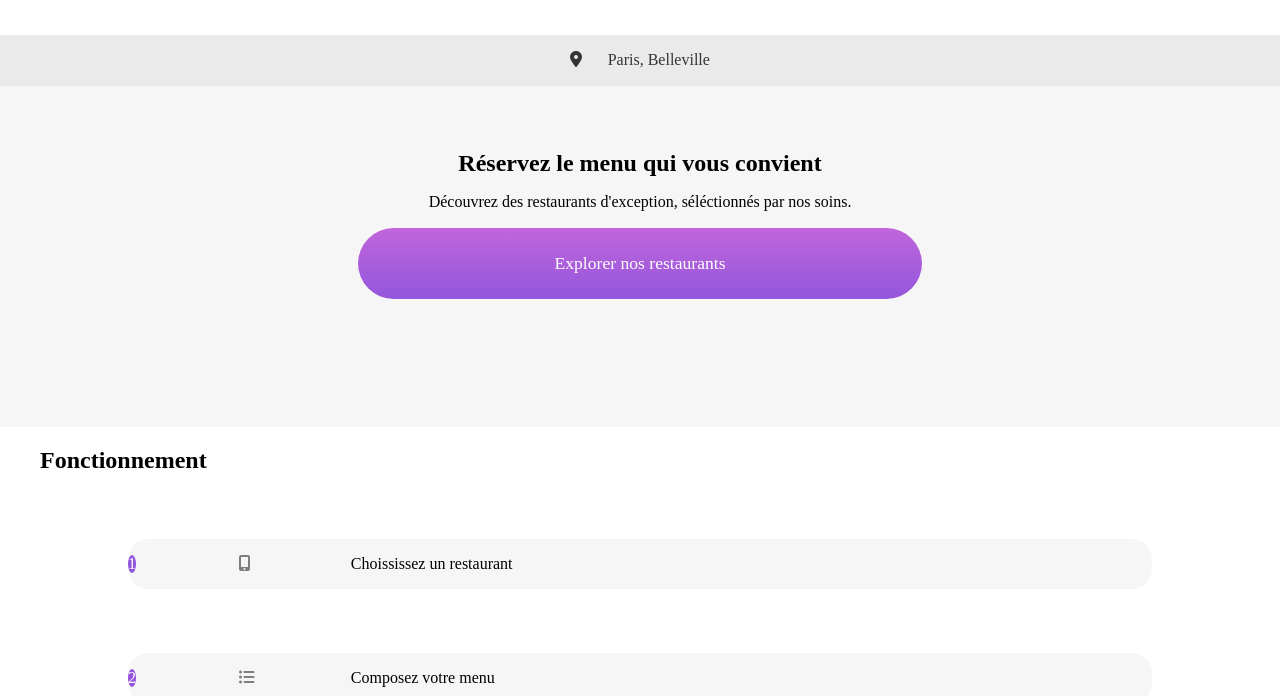
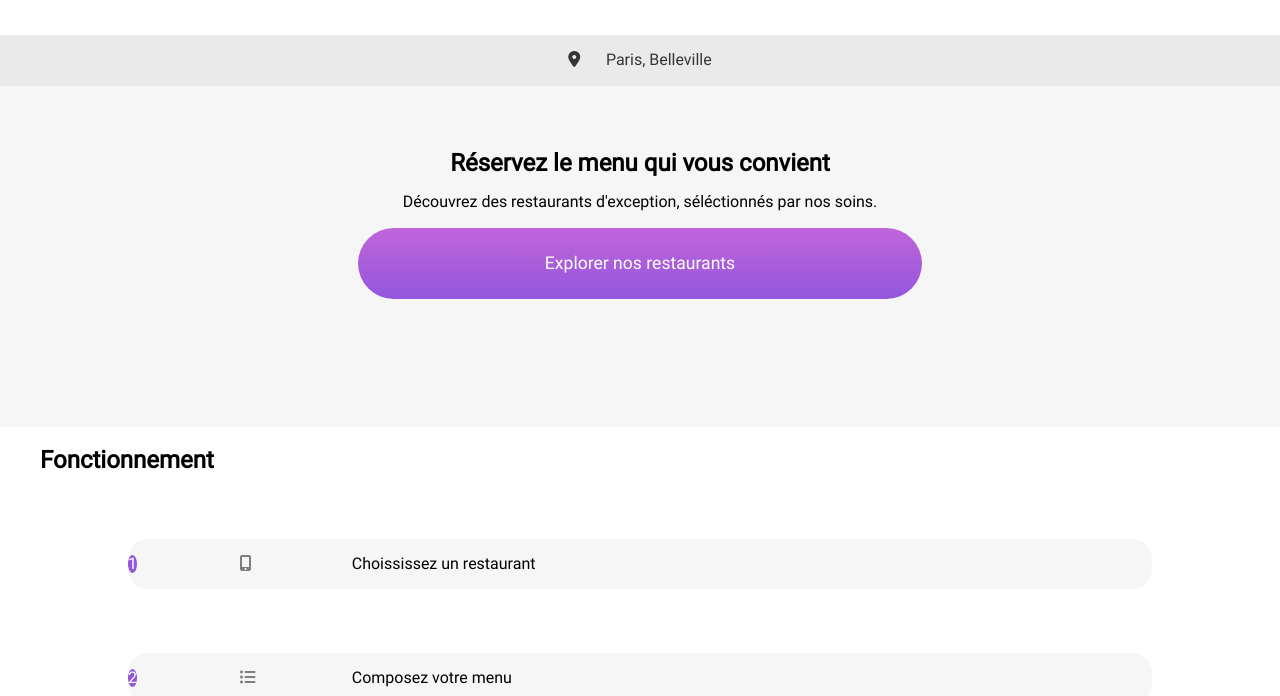
Before and after one commit to AlexandreArthaud/AlexandreArthaud_3_12112021, a website: page index.html in a window 1280 px wide. Shown: the part 104-800 px from the top of the page. Drawn offline with Linux system fonts and the light colour scheme.

Commit message:
use Roboto font

```diff
--- a/sass/main.scss
+++ b/sass/main.scss
@@ -1,7 +1,19 @@
 @import "./utils/variables";
+
+@font-face {
+    font-family: Shrikhand;
+    src: url("../fonts/Shrikhand-Regular.ttf");
+}
+
+@font-face {
+    font-family: Roboto;
+    src: url("../fonts/Roboto-Regular.ttf");
+}
 
 * {
     box-sizing: content-box;
+
+    font-family: Roboto;
 }
 
 img {
```
Also changed, not shown: public/css/styles.css, public/fonts/Roboto-Regular.ttf (added), public/fonts/Shrikhand-Regular.ttf (added), 1 other file.
